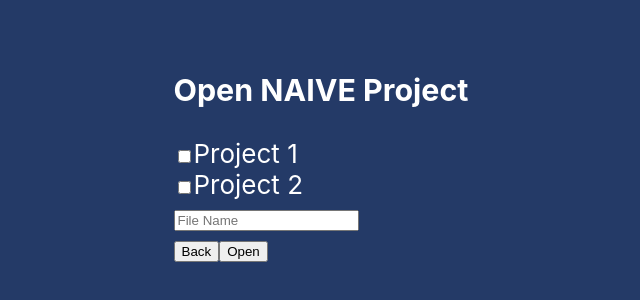
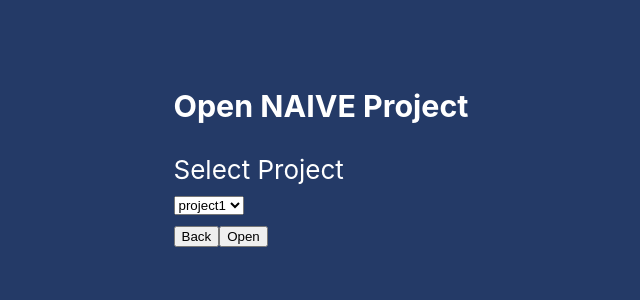
Before and after one commit to Roman363/SeniorCapstone2023, a React (Create React App) app in the folder client/: page /OpenProject in a window 1280 px wide. Shown: the part 248-548 px from the top of the page, without its empty margins (319-959 px from the left). Built offline with nearby package versions, Linux system fonts and the light colour scheme.

Commit message:
Updates of Create, Browse, delete, openProject

```diff
--- a/client/src/components/pages/BrowseProject.js
+++ b/client/src/components/pages/BrowseProject.js
@@ -29,6 +29,8 @@ function BrowseProject() {
   return (
     <form onSubmit={handleSubmit}>
       <h3>Create NAIVE Project</h3>
+
+
       <input type="text" name="fileInput" placeholder='D://rollups' onChange={handleChange}/>
       <button type="submit" >Browse</button>
       <br />
--- a/client/src/components/pages/CreateProject.js
+++ b/client/src/components/pages/CreateProject.js
@@ -11,17 +11,20 @@ export default function CreateProject() {
     setFileName(e.target.value);
   }
 
+  function handleBack(event) {
+    navigate("/");
+  }
+
   function handleSubmit(event) {
-    event.preventDefault()
-    console.log(fileName)
-    if(fileName !== "") {
-    alert("Rollup created Successfully!")
-    navigate("/")
-    }else {
-      alert("Please enter project name")
+    event.preventDefault();
+    console.log(fileName);
+    if (fileName !== "") {
+      alert("Rollup created Successfully!");
+      navigate("/");
+    } else {
+      alert("Please enter project name");
     }
   }
-
 
   return (
     <form onSubmit={handleSubmit}>
@@ -35,6 +38,8 @@ export default function CreateProject() {
         onChange={handleChange}
       ></input>
       <button type="submit">Enter</button>
+      <br />
+      <button onClick={handleBack}>Back</button>
     </form>
   );
 }
--- a/client/src/components/pages/DeleteProject.js
+++ b/client/src/components/pages/DeleteProject.js
@@ -1,7 +1,69 @@
-import React from 'react'
+import React from "react";
+import { useState } from "react";
+import { useNavigate } from "react-router-dom";
 
 export default function DeleteProject() {
+  const navigate = useNavigate();
+  const [fileName, setFileName] = useState("");
+
+  function handleDelete(event) {
+    event.preventDefault();
+    console.log(fileName);
+    if (fileName !== "") {
+      alert(fileName + " has been successfully deleted");
+      navigate("/");
+    }
+  }
+
+  function handleBack(event) {
+    navigate("/");
+  }
+
+  function handleChange(e) {
+    setFileName(e.target.value);
+    console.log(e.target.value);
+  }
+
+  function FileDropdown() {
+    return (
+    <select onChange={handleChange} defaultChecked>
+      <option key="project1" value="project1">
+        project1
+      </option>
+      <option key="project2" value="project2">
+        project2
+      </option>
+      <option key="project3" value="project3">
+        project3
+      </option>
+      <option key="project4" value="project4">
+        project4
+      </option>
+      <option key="project5" value="project5">
+        project5
+      </option>
+      <option key="project6" value="project6">
+        project6
+      </option>
+    </select>
+    );
+  }
   return (
-    <div>DeleteProject</div>
-  )
+    <form>
+      <h3>DeleteProject</h3>
+      <div>
+        <label>
+          Select Project
+          <br />
+          <FileDropdown name="project" value={fileName} />
+        </label>
+        <br />
+
+        <button onClick={handleBack}>Back</button>
+        <button type="submit" onClick={handleDelete}>
+          Delete
+        </button>
+      </div>
+    </form>
+  );
 }
--- a/client/src/components/pages/Home.js
+++ b/client/src/components/pages/Home.js
@@ -5,7 +5,7 @@ function Home() {
   const navigate = useNavigate();
 
   function handleCreate() {
-    navigate("/BrowseProject");
+    navigate("/CreateProject");
   };
   function handleOpen() {
     navigate("/OpenProject");
--- a/client/src/components/pages/OpenProject.js
+++ b/client/src/components/pages/OpenProject.js
@@ -6,12 +6,9 @@ function OpenProject() {
   const navigate = useNavigate();
   const [fileName, setFileName] = useState("");
 
-  function handleChange(e) {
-    e.preventDefault();
-    setFileName(e.target.value);
-  }
   function handleOpen(event) {
     event.preventDefault();
+    console.log(fileName);
     if (fileName !== "") {
       alert(fileName + " has been successfully opened");
       navigate("/");
@@ -22,42 +19,47 @@ function OpenProject() {
     navigate("/");
   }
 
-  const [checkedOne, setCheckedOne] = React.useState(false);
-  const [checkedTwo, setCheckedTwo] = React.useState(false);
+  function handleChange(e) {
+    setFileName(e.target.value);
+    console.log(e.target.value);
+  }
 
-  const handleChangeOne = () => {
-    setCheckedOne(!checkedOne);
-  };
-
-  const handleChangeTwo = () => {
-    setCheckedTwo(!checkedTwo);
-  };
+  function FileDropdown() {
+    return (
+      <select onChange={handleChange} defaultChecked>
+        <option key="project1" value="project1">
+          project1
+        </option>
+        <option key="project2" value="project2">
+          project2
+        </option>
+        <option key="project3" value="project3">
+          project3
+        </option>
+        <option key="project4" value="project4">
+          project4
+        </option>
+        <option key="project5" value="project5">
+          project5
+        </option>
+        <option key="project6" value="project6">
+          project6
+        </option>
+      </select>
+    );
+  }
 
   return (
     <form>
       <h3>Open NAIVE Project</h3>
-
       <div>
-        <Checkbox
-          label="Project 1"
-          value={checkedOne}
-          onChange={handleChangeOne}
-        />
-        <br />
-        <Checkbox
-          label="Project 2"
-          value={checkedTwo}
-          onChange={handleChangeTwo}
-        />
+        <label>
+          Select Project
+          <br />
+          <FileDropdown name="projects" value={fileName} />
+        </label>
         <br />
 
-        <input
-          type="text"
-          name="fileInput"
-          placeholder="File Name"
-          onChange={handleChange}
-        />
-        <br />
         <button onClick={handleBack}>Back</button>
         <button type="submit" onClick={handleOpen}>
           Open
@@ -68,12 +70,3 @@ function OpenProject() {
 }
 
 export default OpenProject;
-
-const Checkbox = ({ label, value, onChange }) => {
-  return (
-    <label>
-      <input type="checkbox" checked={value} onChange={onChange} />
-      {label}
-    </label>
-  );
-};
```
